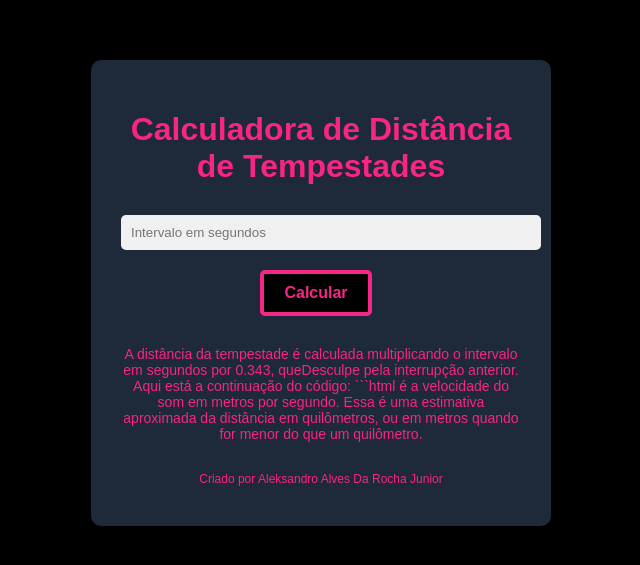
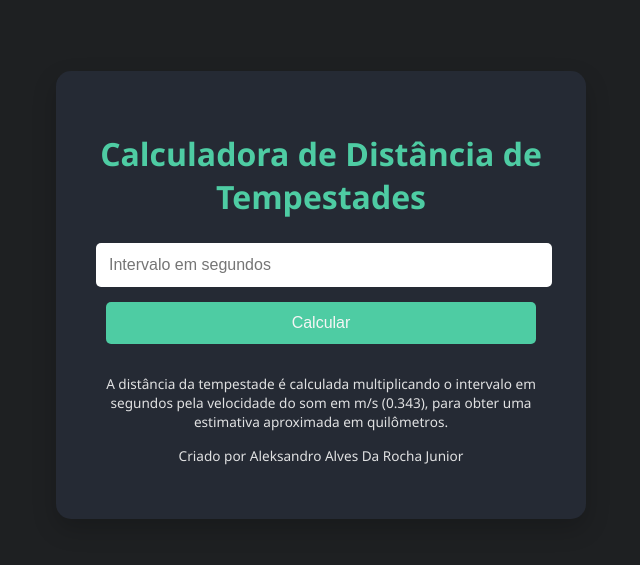
Before and after one commit to aajunior43/calculadora-de-tempestade, a plain HTML site: page index.html in a window 1280 px wide. Shown: the part 115-680 px from the top of the page, without its empty margins (319-959 px from the left). Drawn offline with Linux system fonts and the light colour scheme.

Commit message:
Update index.html

````diff
--- a/index.html
+++ b/index.html
@@ -1,135 +1,124 @@
 <!DOCTYPE html>
-<html>
+<html lang="pt">
 <head>
-  <title>
-   Calculadora de Distância de Tempestades
-  </title>
-  <meta charset="utf-8"/>
-  <meta content="width=device-width, initial-scale=1" name="viewport"/>
+    <meta charset="UTF-8">
+    <meta name="viewport" content="width=device-width, initial-scale=1.0">
+    <title>Calculadora de Distância de Tempestades</title>
     <style>
+        :root {
+            --primary-color: #4ecca3;
+            --background-color: #1e2022;
+            --text-color: #f5f5f5;
+            --container-bg-color: #252a34;
+            --btn-hover-color: #227093;
+            --result-bg-color: #0a3d62;
+        }
         body {
-			background-color: #000000;
-			color: #f72585;
-			font-family: Arial, sans-serif;
+            background: var(--background-color);
+            color: var(--text-color);
+            font-family: 'Segoe UI', Tahoma, Geneva, Verdana, sans-serif;
             display: flex;
             justify-content: center;
             align-items: center;
-			height: 100vh;
+            min-height: 100vh;
+            margin: 0;
+            padding: 10px;
         }
-
         .container {
-			background-color: #1e2939;
-			padding: 30px;
-			border-radius: 10px;
-			width: 400px;
+            background-color: var(--container-bg-color);
+            padding: 40px;
+            border-radius: 15px;
+            box-shadow: 0 10px 25px rgba(0,0,0,0.2);
+            width: 100%;
+            max-width: 450px;
             text-align: center;
         }
-
         h1 {
-			color: #f72585;
-			font-size: 32px;
-			font-weight: bold;
-			margin-bottom: 30px;
+            color: var(--primary-color);
+            margin-bottom: 25px;
         }
-
+        input, button {
+            width: calc(100% - 20px);
+            padding: 12px;
+            margin-bottom: 15px;
+            border-radius: 5px;
+            border: 1px solid transparent;
+            font-size: 1rem;
+            transition: all 0.3s ease;
+        }
         input {
-			padding: 10px;
+            background-color: #fff;
+            color: #333;
+        }
+        input:focus {
+            border-color: var(--primary-color);
+            outline: none;
+        }
+        button {
+            background-color: var(--primary-color);
+            color: var(--text-color);
+            cursor: pointer;
             border: none;
-			background-color: #f0f0f0;
+        }
+        button:hover {
+            background-color: var(--btn-hover-color);
+        }
+        .resultado {
+            display: none; /* Hide by default */
+            background-color: var(--result-bg-color);
+            color: var(--text-color);
+            padding: 15px;
             border-radius: 5px;
-			width: 100%;
-			margin-bottom: 20px;
+            margin-top: 20px;
+            transition: display 0.3s ease;
         }
-
-		button {
-			background-color: #000000;
-			color: #f72585;
-			padding: 10px 20px;
-			border: 4px solid #f72585;
-			border-radius: 5px;
-			font-size: 16px;
-			font-weight: bold;
-			cursor: pointer;
-			margin-right: 10px;
-			transition: background-color 0.3s ease;
+        .explanation, .credit {
+            font-size: 0.85em;
+            opacity: 0.9;
+            margin-top: 15px;
         }
-
-		button:hover {
-			background-color: #00f5d4;
+        @media screen and (max-width: 480px) {
+            .container {
+                padding: 20px;
             }
-
-		p {
-			margin-top: 10px;
-			margin-bottom: 10px;
+            h1 {
+                font-size: 1.75em;
             }
-
-		.explanation {
-			color: #f72585;
-			font-size: 14px;
-			margin-top: 30px;
-		}
-
-		.credit {
-			text-align: center;
-			font-size: 12px;
-			margin-top: 30px;
-		}
-
-		.resultado {
-			color: #00f5d4;
-			font-size: 24px;
-			font-weight: bold;
-			margin-top: 30px;
-			transition: opacity 0.3s ease;
-		}
-
-        input:focus, button:focus {
-            outline: 2px solid #f72585;
         }
     </style>
 </head>
 <body>
-  <main class="container">
-   <h1>
-    Calculadora de Distância de Tempestades
-   </h1>
-   <input id="intervalo" onchange="limparResultado()" placeholder="Intervalo em segundos" type="number"/>
-   <button onclick="calcularDistancia()">
-    Calcular
-   </button>
-   <p aria-live="polite" class="resultado" id="resultado">
-   </p>
-   <p class="explanation">
-    A distância da tempestade é calculada multiplicando o intervalo em segundos por 0.343, queDesculpe pela interrupção anterior. Aqui está a continuação do código:
-
-```html
-		é a velocidade do som em metros por segundo. Essa é uma estimativa aproximada da distância em quilômetros, ou em metros quando for menor do que um quilômetro.
-   </p>
-   <p class="credit">
-    Criado por Aleksandro Alves Da Rocha Junior
-   </p>
-  </main>
+<div class="container">
+    <h1>Calculadora de Distância de Tempestades</h1>
+    <input type="number" id="intervalo" placeholder="Intervalo em segundos" onchange="limparResultado()">
+    <button onclick="calcularDistancia()">Calcular</button>
+    <div class="resultado" id="resultado"></div>
+    <p class="explanation">A distância da tempestade é calculada multiplicando o intervalo em segundos pela velocidade do som em m/s (0.343), para obter uma estimativa aproximada em quilômetros.</p>
+    <p class="credit">Criado por Aleksandro Alves Da Rocha Junior</p>
+</div>
 <script>
     function calcularDistancia() {
-			const intervaloSegundos = document.getElementById("intervalo").value;
-			if (intervaloSegundos.trim() === '') {
-				alert('Por favor, digite um intervalo de tempo antes de tentar calcular.');
+        const intervaloSegundos = document.getElementById("intervalo").value.trim();
+        if (intervaloSegundos === '') {
+            alert('Por favor, insira um intervalo de tempo.');
             return;
         }
-			const distanciaKm = intervaloSegundos * 0.343; // Fórmula científica para calcular a distância em km
+        const distancia = intervaloSegundos * 0.343;
         let resultado;
-
-			if (distanciaKm < 1) {
-				const distanciaMetros = distanciaKm * 1000;
-				resultado = `A distância da tempestade é de aproximadamente ${distanciaMetros.toFixed(2)} metros.`;
+        if (distancia < 1) {
+            resultado = `A distância da tempestade é de aproximadamente ${(distancia * 1000).toFixed(2)} metros.`;
         } else {
-				resultado = `A distância da tempestade é de aproximadamente ${distanciaKm.toFixed(2)} quilômetros.`;
+            resultado = `A distância da tempestade é de aproximadamente ${distancia.toFixed(2)} quilômetros.`;
         }
-			document.getElementById('resultado').innerText = resultado;
+        const resultadoDiv = document.getElementById('resultado');
+        resultadoDiv.innerHTML = resultado;
+        resultadoDiv.style.display = 'block'; // Show the result
     }
 
     function limparResultado() {
-			document.getElementById('resultado').innerText = '';
+        const resultadoDiv = document.getElementById('resultado');
+        resultadoDiv.innerHTML = '';
+        resultadoDiv.style.display = 'none'; // Hide the result again
     }
 </script>
 </body>
````
Lines whose indentation alone changed are shown as unchanged.
